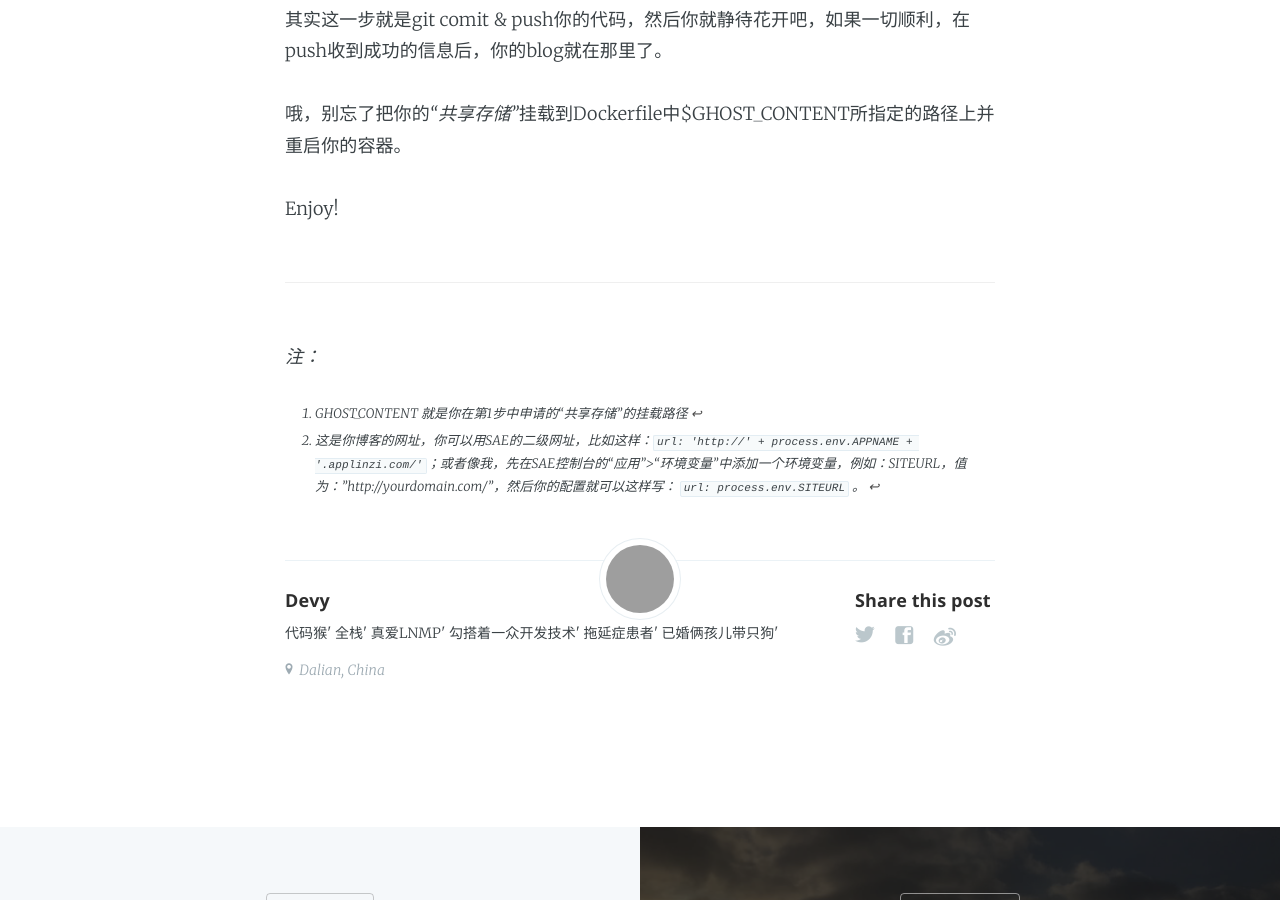
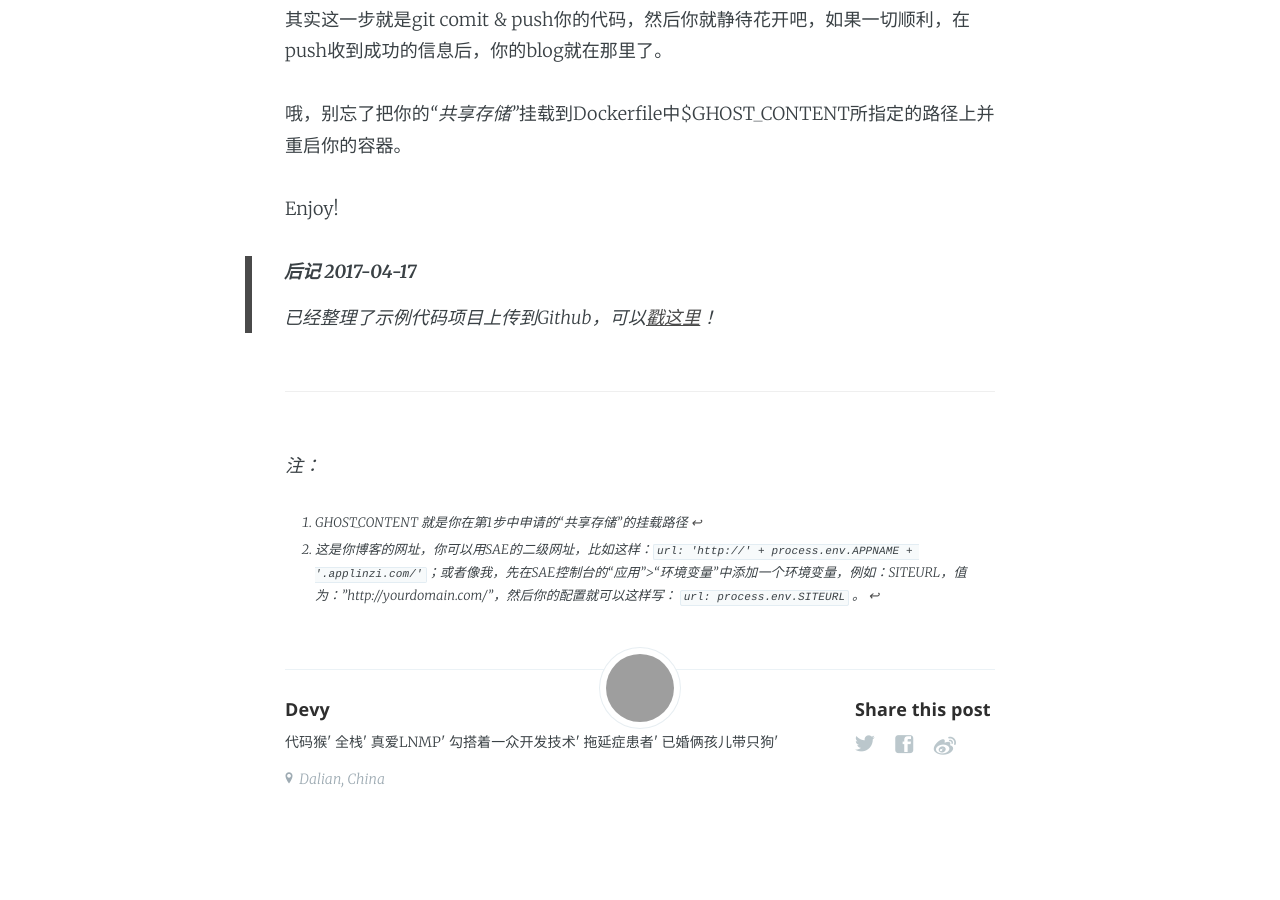
Before and after one commit to devylee/devylee.github.io, a Jekyll site: the page built from _posts/2017-04-06-docker-a-ghost-blog-by-sae.md, in a window 1280 px wide and 900 px high, scrolled down 5861 px. Built offline with Jekyll 4.4.1, drawn with Linux system fonts in a browser that asks for light colours; nearby versions of some CDN libraries; comment, search, counter and statistics services are not loaded; grey boxes are pictures that could not be loaded.

Commit message:
post update

```diff
--- a/_posts/2017-04-06-docker-a-ghost-blog-by-sae.md
+++ b/_posts/2017-04-06-docker-a-ghost-blog-by-sae.md
@@ -156,6 +156,11 @@ module.exports = config;
 
 Enjoy!
 
+> **后记 2017-04-17**
+>
+> 已经整理了示例代码项目上传到Github，可以[戳这里](https://github.com/devylee/ghost-sae)！
+
+
 ---
 
 *注：*
```
